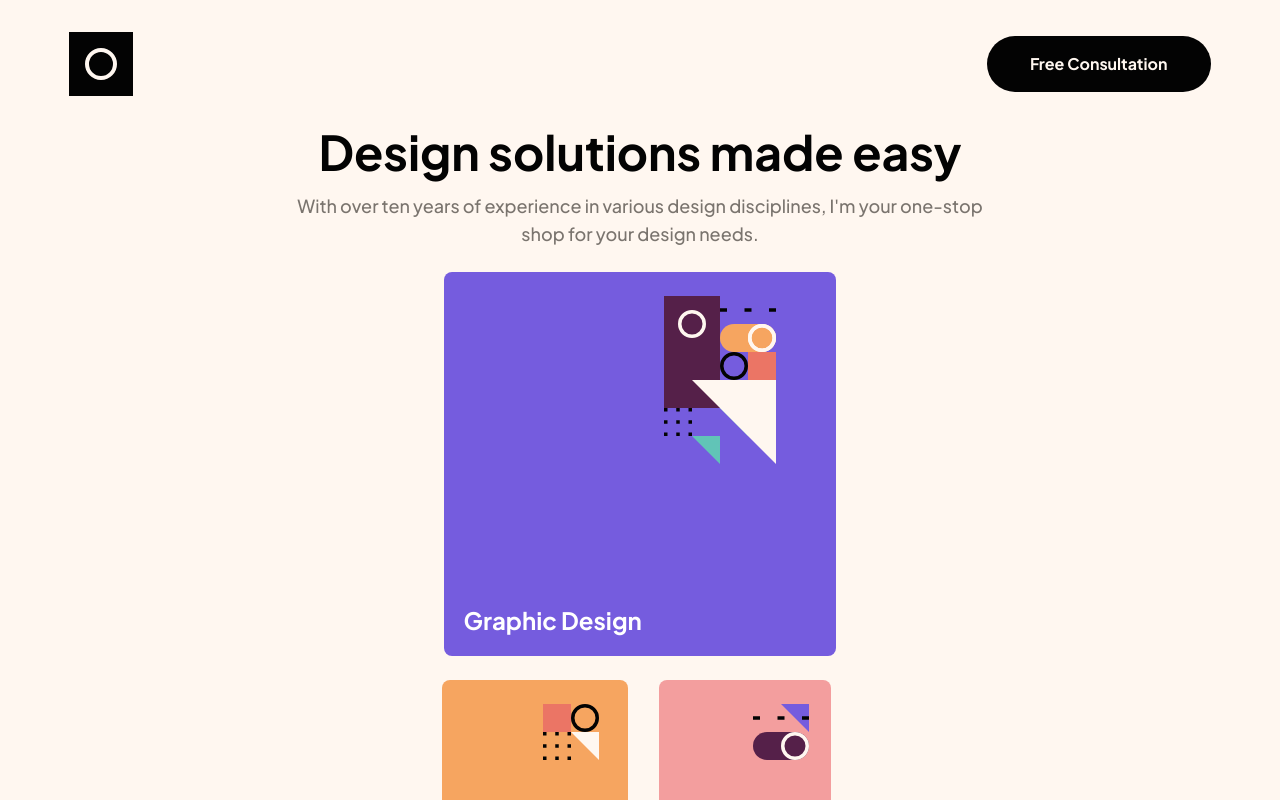
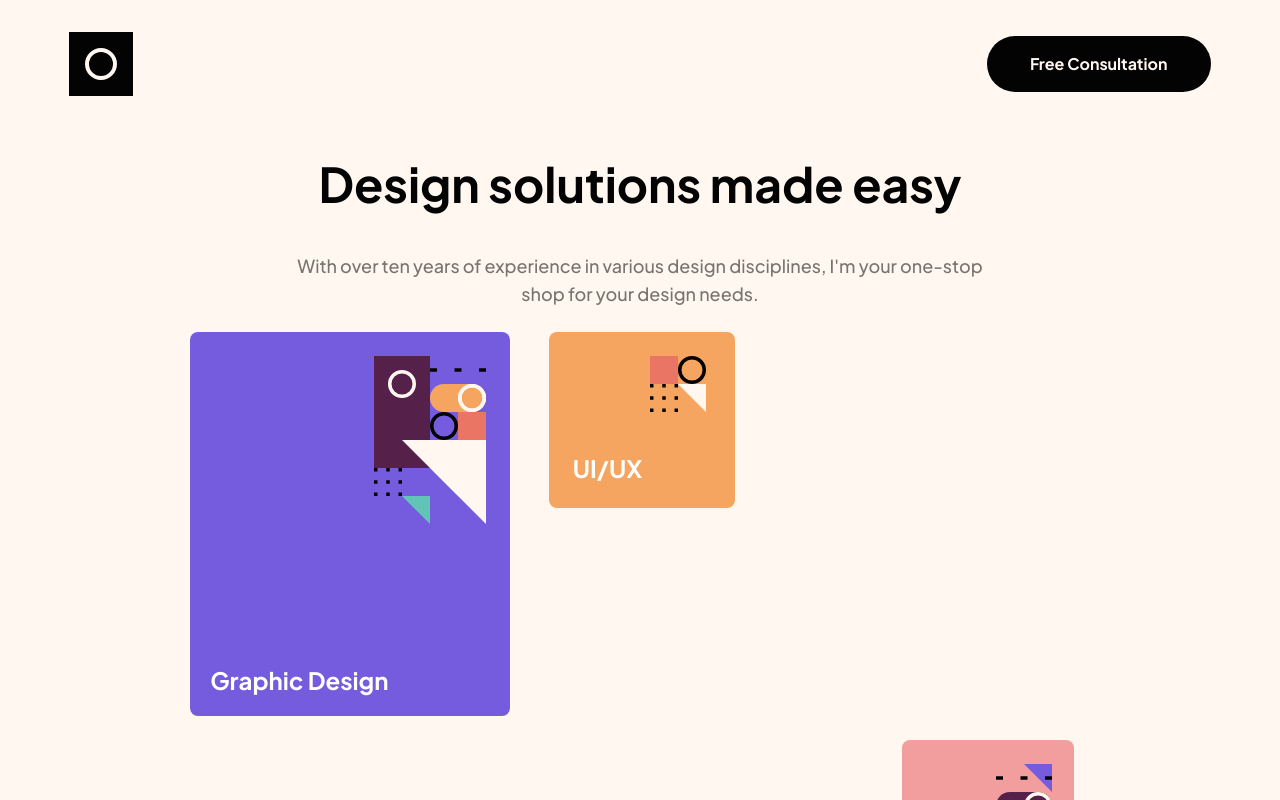
Before and after one commit to curtis2101/single-page-design, a React (Create React App) app in the folder single-page-design-portfolio/single-page/: page / in a window 1280 px wide. Built offline with nearby package versions, Linux system fonts and the light colour scheme.

Commit message:
added responsive grid for medium screens

```diff
--- a/single-page-design-portfolio/single-page/src/pages/frontpage.js
+++ b/single-page-design-portfolio/single-page/src/pages/frontpage.js
@@ -19,16 +19,16 @@ const FrontPage = () => {
                 <img className="h-12 md:h-16" src={Logo} alt="logo"/>
                 <BlackButton />
             </nav>
-            <header className="flex flex-col items-center justify-items-center pt-8 ">
+            <header className="flex flex-col items-center justify-items-center pt-8 md:pt-16 ">
                 <h1 className="text-black text-center text-4xl md:text-5xl font-bold font-jakartaL">Design solutions made easy</h1>
-                <p className="text-grey text-center text-base font-medium font-jakartaM w-9/12 pt-4 md:text-lg ">With over ten years of experience in various design disciplines, I'm your one-stop shop for your design needs.</p>
+                <p className="text-grey text-center text-base font-medium font-jakartaM w-9/12 pt-4 md:text-lg md:mt-7 ">With over ten years of experience in various design disciplines, I'm your one-stop shop for your design needs.</p>
             </header>
-            <div className="mt-6 grid content-center justify-items-center auto-rows-min grid-cols-2"> {/*main grid div*/}
-                <div className=" bg-blue w-11/12 mb-6 max-h-96 rounded-lg row-start-1 row-end-2 col-start-1 col-end-3 grid grid-rows-2 grid-cols-2">
+            <div className="mt-6 md:w-full grid content-center justify-items-center auto-rows-min auto-cols"> {/*main grid div*/}
+                <div className=" bg-blue w-11/12 md:w-80 mb-6 max-h-96 rounded-lg row-start-1 row-end-2 col-start-1 col-end-3 md:col-end-2 grid grid-rows-2 grid-cols-2">
                     <img className="h-48 pt-6 pl-6 col-start-2 col-end-3" src={GraphicDesign} alt="graphic design"/>
                     <p className="text-white text-center text-2xl font-bold font-jakartaL col-start-1 col-end-3 row-start-2 row-end-3 flex items-end justify-start pb-5 pl-5">Graphic Design</p>
                 </div>
-                    <div className="h-44 rounded-lg col-start-1 col-end-2 row-start-2 row-end-2 mr-3 ml-4 bg-orange grid grid-rows-2 grid-cols-2">
+                    <div className="h-44 rounded-lg col-start-1 col-end-2 row-start-2 row-end-2 md:row-start-1 md:row-end-2 md:col-start-1 md:col-end-3 mr-3 ml-4 bg-orange grid grid-rows-2 grid-cols-2">
                         <img className="pl-2 pt-6 h-20 row-start-1 row-end-1 col-start-2 col-end-3" src={UI} alt="UI/UX"/>
                         <p className="text-white text-2xl font-bold font-jakartaL col-start-1 col-end-2 row-start-2 row-end-2 flex items-end pl-6 pb-6">UI/UX</p>
                     </div>
```
